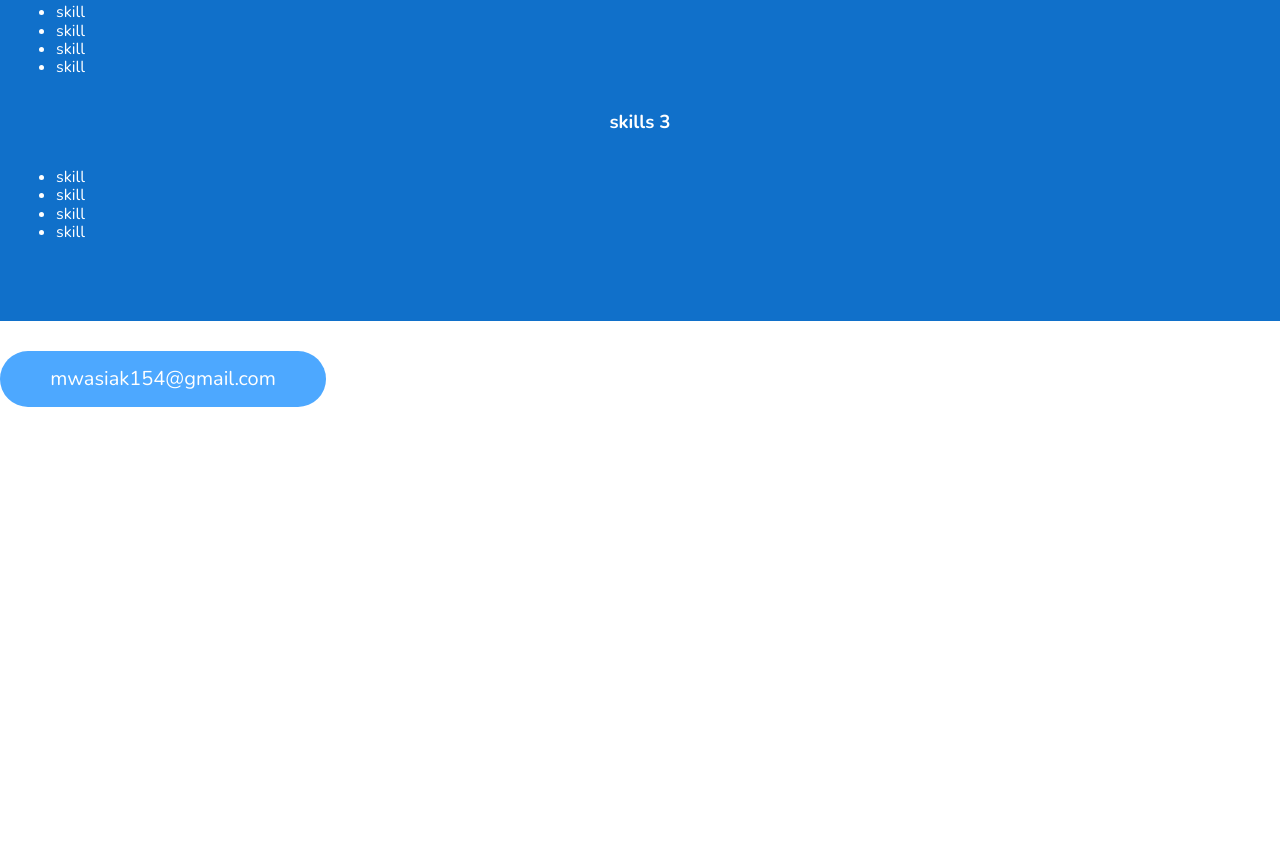
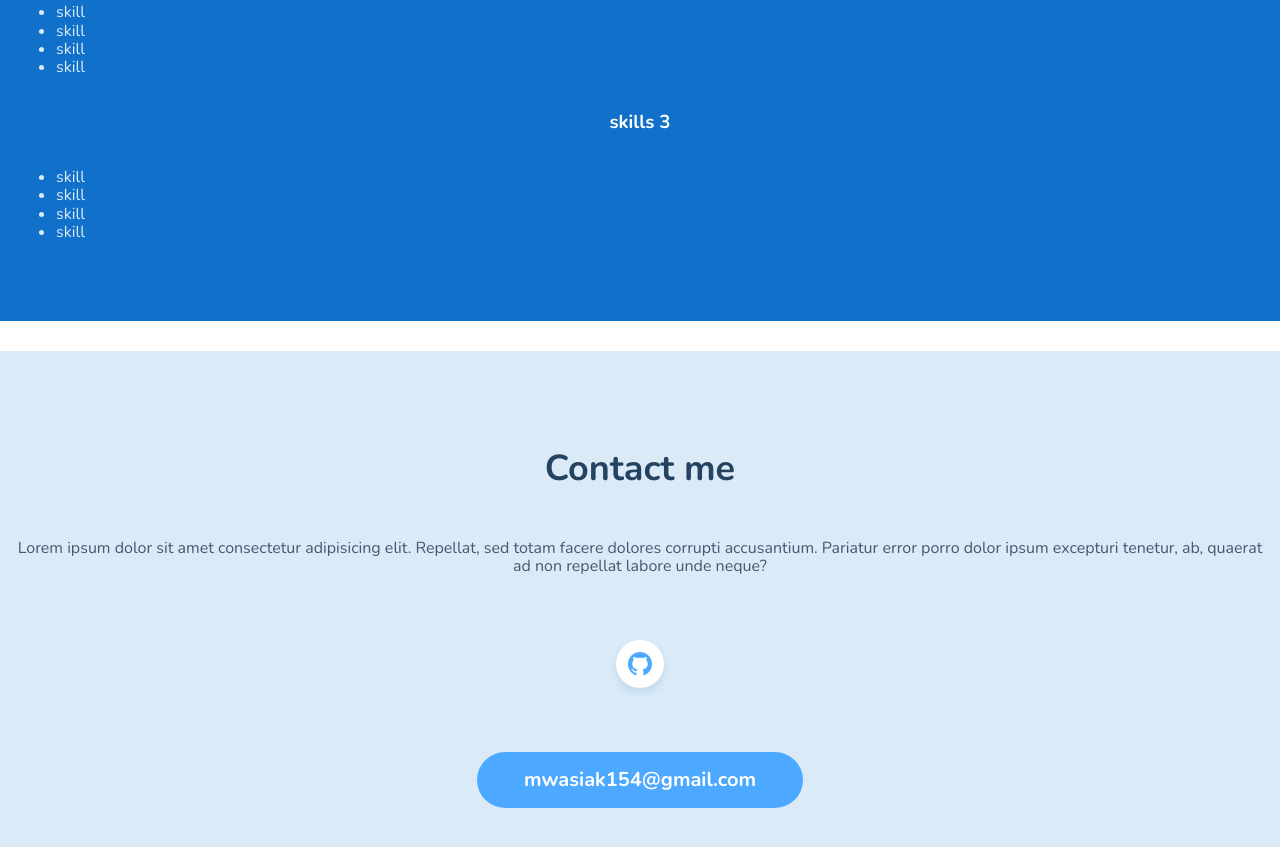
Before and after one commit to maciej-wasiak/maciej-wasiak.github.io, a website built with webpack: page src/pages/index.html in a window 1280 px wide. Shown: the part 883-1730 px from the top of the page. Before the commit the page ends 1290 px from the top, so only its background shows below. Built offline with nearby package versions, Linux system fonts and the light colour scheme.

Commit message:
footer styling + fonts

```diff
--- a/src/pages/index.html
+++ b/src/pages/index.html
@@ -19,13 +19,22 @@
 
     <!-- uncomment the line below to enable PWA  -->
     <!-- <link rel="manifest" href="manifest.json" /> -->
-
   </head>
   <body>
     <section class="introduction">
-      <img src="../assets/img/mask.png" alt="mask" class="introduction__image">
-      <h1 class="introduction__header">Lorem ipsum dolor sit amet consectetur adipisicing elit.</h1>
-      <p class="introduction__paragraph">Earum nemo soluta eum vel facere tenetur temporibus sed ipsam, nostrum harum? Eius dicta eum reprehenderit quam eos nobis consequatur, aliquid veniam!</p>
+      <img
+        src="../assets/img/mask.png"
+        alt="mask"
+        class="introduction__image"
+      />
+      <h1 class="introduction__header">
+        Lorem ipsum dolor sit amet consectetur adipisicing elit.
+      </h1>
+      <p class="introduction__paragraph">
+        Earum nemo soluta eum vel facere tenetur temporibus sed ipsam, nostrum
+        harum? Eius dicta eum reprehenderit quam eos nobis consequatur, aliquid
+        veniam!
+      </p>
       <a href="mailto:mwasiak154@gmail.com" class="introduction__email email">
         mwasiak154@gmail.com
       </a>
@@ -65,8 +74,19 @@
       <p></p>
     </section>
     <footer class="footer">
-      <h2 class="footer__header"></h2>
-      <p></p>
+      <h2 class="footer__header">Contact me</h2>
+      <p class="footer__paragraph">
+        Lorem ipsum dolor sit amet consectetur adipisicing elit. Repellat, sed
+        totam facere dolores corrupti accusantium. Pariatur error porro dolor
+        ipsum excepturi tenetur, ab, quaerat ad non repellat labore unde neque?
+      </p>
+      <a class="footer__link">
+        <img
+          src="../assets/img/github.svg"
+          alt="github-logo"
+          class="footer__link--github"
+        />
+      </a>
       <a href="mailto:mwasiak154@gmail.com" class="footer__email email">
         mwasiak154@gmail.com
       </a>
--- a/src/scss/_variables.scss
+++ b/src/scss/_variables.scss
@@ -1,7 +1,7 @@
 // $wtf: #2D2241;
 $background-color-1: #ffffff;
 $background-color-2: #1070CA;
-$background-color-3: hotpink;
+$background-color-3: #DBEAF7;
 
 $email-background-color: #4da8ff;
 $email-font-color: #ffffff;
@@ -9,3 +9,4 @@ $email-font-color: #ffffff;
 $font-color-1: #234361;
 $font-color-2: #425a70;
 $font-color-3: #ffffff;
+$font-color-4: #DBEAF7;
--- a/src/scss/main.scss
+++ b/src/scss/main.scss
@@ -18,6 +18,7 @@ body {
   color: $email-font-color;
   display: flex;
   font-size: 20px;
+  font-weight: bold;
   height: 48px;
   justify-content: center;
   line-height: 40px;
@@ -63,6 +64,11 @@ body {
   flex-direction: column;
   align-items: stretch;
 
+  &__list {
+    color: $font-color-4;
+    font-weight: lighter;
+  }
+
   & article {
     display: flex;
     flex-direction: column;
@@ -81,6 +87,36 @@ body {
   }
 }
 
+.footer {
+  align-items: center;
+  background-color: $background-color-3;
+  display: flex;
+  flex-direction: column;
+  padding: 64px 16px;
+
+  &__header {
+    color: $font-color-1;
+  }
+
+  &__link {
+    align-items: center;
+    background-color: #fff;
+    border-radius: 50%;
+    box-shadow: 0px 4px 8px rgba(16, 112, 202, 0.15);
+    display: flex;
+    height: 48px;
+    justify-content: center;
+    margin: 48px 0 64px;
+    width: 48px;
+  }
+
+  &__paragraph {
+    color: $font-color-2;
+    font-weight: lighter;
+    text-align: center;
+  }
+}
+
 h2 {
   font-size: 36px;
   line-height: 48px;
```
Also changed, not shown: src/assets/img/github.svg (added).
